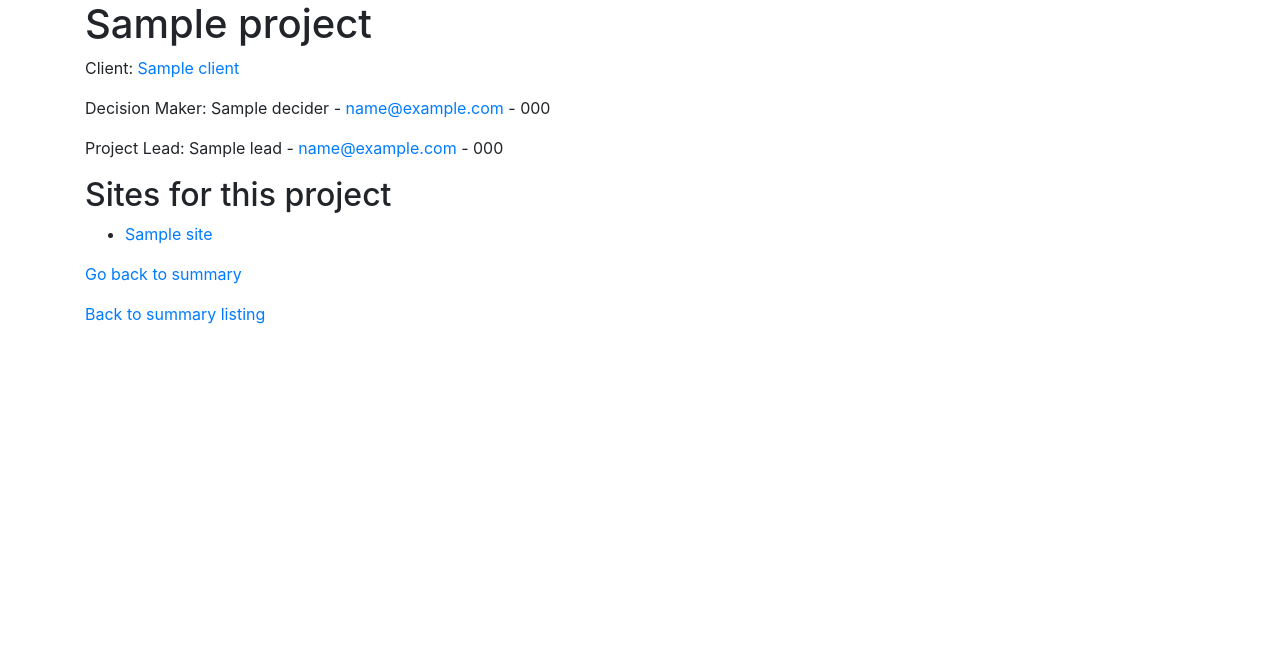
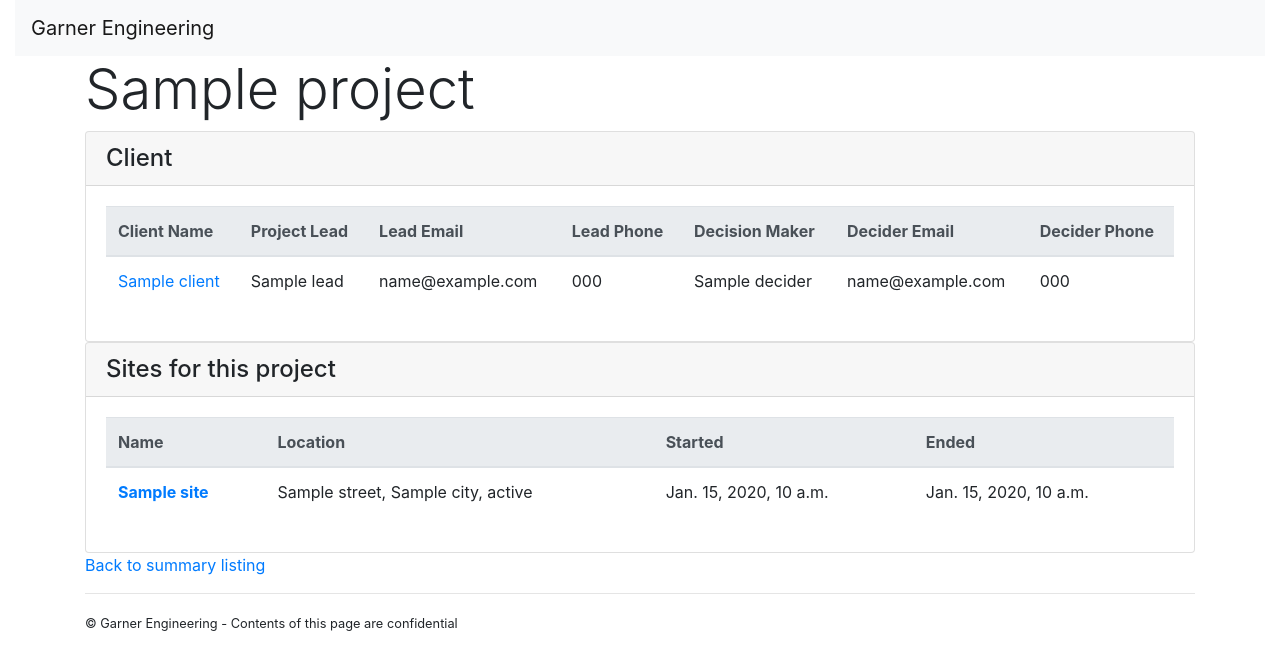
Before and after one commit to bennett39/garner-eng, a Django app: template garnereng/sitereport/templates/sitereport/project.html in a window 1280 px wide. Shown: the top 670 px of the page. Run offline with Django 3.2, Linux system fonts and the light colour scheme; the template is opened without the code that fills it: most values are stand-ins (such as "Sample title", 1, 10 or a date in 2020); some libraries are stand-ins or nearby versions.

Commit message:
Implement full Bootstrap templates 1.0

```diff
--- a/garnereng/sitereport/templates/sitereport/base.html
+++ b/garnereng/sitereport/templates/sitereport/base.html
@@ -25,14 +25,42 @@ integrity="sha384-ChfqqxuZUCnJSK3+MXmPNIyE6ZbWh2IMqE241rYiqJxyMiZ6OW/JmZQ5stwEUL
                 crossorigin="anonymous"></script>
 
         <title>{% block title %}{% endblock %}</title>
-   </head>
+    </head>
     <body>
-        <div class='container'>
-        {% block body %}{% endblock %}
+        <div class="container-fluid">
+            <nav class="navbar navbar-expand-lg navbar-light bg-light">
+                <a class="navbar-brand" href="/">Garner Engineering</a>
+                <button class="navbar-toggler" type="button"
+                    data-toggle="collapse" data-target="#navbarNav"
+                    aria-controls="navbarNav" aria-expanded="false"
+                    aria-label="Toggle navigation">
+                    <span class="navbar-toggler-icon"></span>
+                </button>
+                <!--
+                <div class="collapse navbar-collapse" id="navbarNav">
+                    <ul class="navbar-nav">
+                        <li class="nav-item">
+                            <a class="nav-link" href="#">Projects</a>
+                        </li>
+                        <li class="nav-item">
+                            <a class="nav-link" href="#">Clients</a>
+                        </li>
+                    </ul>
+                </div>
+                -->
+            </nav>
 
-        <p><a href="{% url 'index' %}">Back to summary listing</a></p>
+            <div class="container">
+            {% block body %}{% endblock %}
 
+                <p><a href="{% url 'index' %}">
+                    Back to summary listing</a></p>
+            </div>
 
+            <div class="container" id="footer">
+                <hr>
+                <p><small>&copy; Garner Engineering - Contents of this page are
+                    confidential</small></p>
         </div>
     </body>
 </html>
--- a/garnereng/sitereport/templates/sitereport/index.html
+++ b/garnereng/sitereport/templates/sitereport/index.html
@@ -5,7 +5,7 @@
 {% endblock %}
 
 {% block body %}
-    <h1>Home</h1>
+    <h1 class="display-4">Home</h1>
     <table class="table">
         <thead class="thead-light">
         <tr>
--- a/garnereng/sitereport/templates/sitereport/project.html
+++ b/garnereng/sitereport/templates/sitereport/project.html
@@ -5,56 +5,73 @@
 {% endblock %}
 
 {% block body %}
-    <h1>{{ project.name }}</h1>
-        <!--Add clickable client name, links to client.html and passes
-            along the client id-->
-        <p>Client:
-            <a href="{% url 'client' client.id %}">{{ client }}</a>
-        </p>
+    <h1 class="display-4">{{ project.name }}</h1>
+    <div class="card">
+        <h4 class="card-header">Client</h4>
+        <div class="card-body">
+            <table class="table">
+                <thead class="thead-light">
+                <tr>
+                    <th>Client Name</th>
+                    <th>Project Lead</th>
+                    <th>Lead Email</th>
+                    <th>Lead Phone</th>
+                    <th>Decision Maker</th>
+                    <th>Decider Email</th>
+                    <th>Decider Phone</th>
+                </tr>
+                </thead>
 
-        <!--Add project decision maker info, if exists.
-            If None or null, don't display-->
-        {% if client.decider %}
-        <p>Decision Maker: {{ client.decider }}
-        {% if client.decider.email %}
-            - <a href="mailto:{{ client.decider.email }}">
-            {{ client.decider.email }}</a>
-        {% endif %}
-        {% if client.decider.phone %}
-             - {{ client.decider.phone }}
-        {% endif %}
-        </p>
-        {% endif %}
+                <tbody>
+                    <tr>
+                        <td><a href="{% url 'client' client.id %}">
+                                {{ client }}</a></td>
+                        <td>{{ project.lead }}</td>
+                        <td>{{ project.lead.email }}</td>
+                        <td>{{ project.lead.phone }}</td>
+                        <td>{{ project.decider }}</td>
+                        <td>{{ project.decider.email }}</td>
+                        <td>{{ project.decider.phone }}</td>
+                    </tr>
+                </tbody>
+            </table>
+        </div>
+    </div>
 
-        <!--Add project lead info, if exists -->
-        {% if client.lead %}
-        <p>Project Lead: {{ client.lead }}
-        {% if client.lead.email %}
-            - <a href="mailto:{{ client.lead.email }}">
-            {{ client.lead.email }}</a>
-        {% endif %}
-        {% if client.lead.phone %}
-             - {{ client.lead.phone }}
-        {% endif %}
-        </p>
-        {% endif %}
+    <div class="card">
+    <h4 class="card-header">Sites for this project</h4>
+    <div class="card-body">
+        <table class="table">
+            <thead class="thead-light">
+                <tr>
+                    <th>Name</th>
+                    <th>Location</th>
+                    <th>Started</th>
+                    <th>Ended</th>
+                </tr>
+            </thead>
 
-    <h2>Sites for this project</h2>
-        <ul>
-            <!--Show project sites, if they exist-->
-            {% if sites %}
+            <tbody>
+                {% if sites %}
                 {% for site in sites %}
-                <li><a href="{% url 'site' site.id %}">{{ site }}</a></li>
+                    <tr>
+                        <th><a href="{% url 'site' site.id %}">
+                                {{ site.name }}</a></th>
+                        <td>{{ site.street }}, {{ site.city }}, {{ site.state }}</td>
+                        <td>{{ site.date_start }}</td>
+                        <td>{{ site.date_end }}</td>
+                    </tr>
                 {% endfor %}
-
-            <!--If no sites exist (sites = None or null) in database
-                for this project, show default text-->
-            {% else %}
-                <li>No sites yet</li>
-            {% endif %}
-        </ul>
-
-    <!--Return user to index of sitereport, currently (11/16/18) the
-        home page of the entire garnereng site -->
-    <p><a href="{% url 'index' %}">Go back to summary</a></p>
+                {% else %}
+                    <tr>
+                        <td></td>
+                        <td>No sites yet</td>
+                        <td></td>
+                        <td></td>
+                    </tr>
+                {% endif %}
+            </tbody>
+        </table>
+        </div>
+    </div>
 {% endblock %}
--- a/garnereng/sitereport/views.py
+++ b/garnereng/sitereport/views.py
@@ -64,7 +64,8 @@ def site(request, site_id):
         raise Http404("Site does not exist.")
 
     context = {
-            'site': site
+            'site': site,
+            'reports': site.site_reports.all()
     }
 
     return render(request, "sitereport/site.html", context)
```
Also changed, not shown: garnereng/sitereport/models.py (+4 -4 lines), garnereng/sitereport/templates/sitereport/client.html (+13 -3 lines), garnereng/sitereport/templates/sitereport/site.html (+66 -20 lines), garnereng/sitereport/migrations/0003_auto_20181118_0951.py (added), 5 other files.
